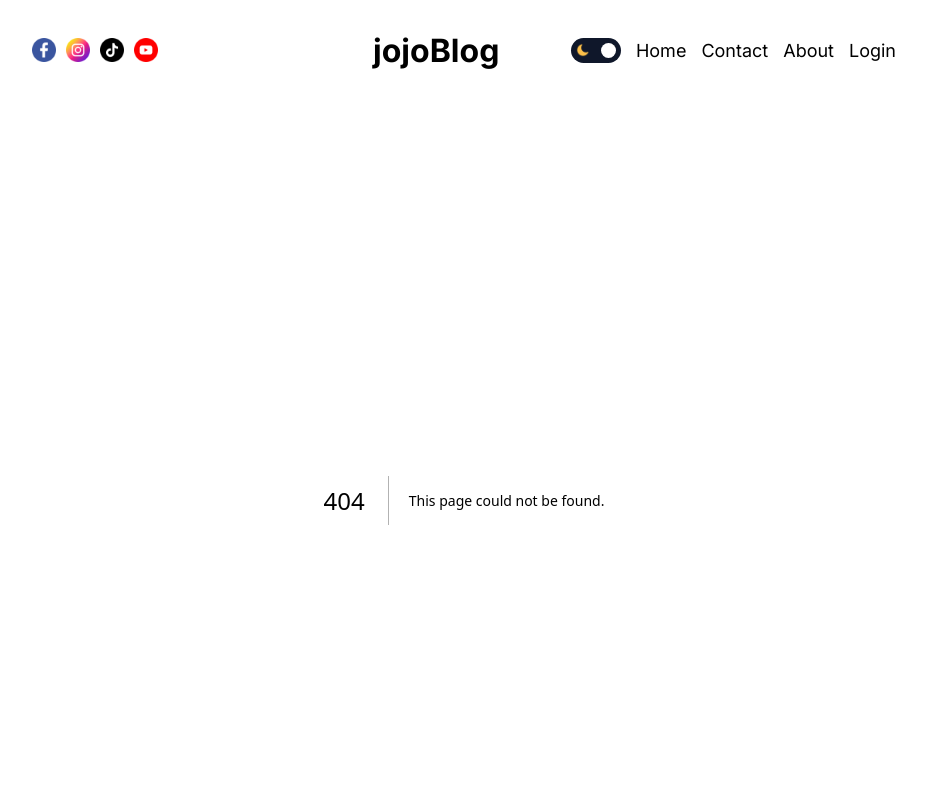
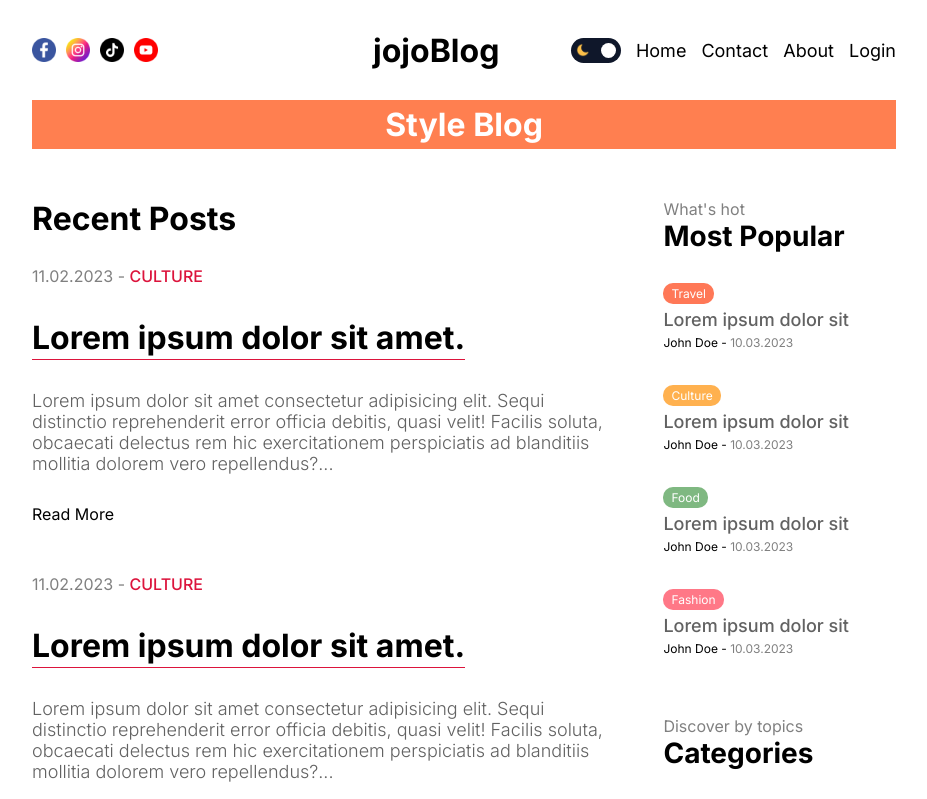
Before and after one commit to Cyber-Infernox/Seasonal-Blogs, a Next.js app in the folder my-app/: page /blog in a window 1280 px wide. Before the commit this address had no page. Shown: the top 799 px of the page, without its empty margins (176-1103 px from the left). Built offline with nearby package versions, Linux system fonts and the light colour scheme.

Commit message:
Category page design

```diff
--- /dev/null
+++ b/my-app/src/app/blog/blogPage.module.css
@@ -0,0 +1,12 @@
+.title {
+  background-color: coral;
+  color: white;
+  padding: 5px 10px;
+  text-align: center;
+  text-transform: capitalize;
+}
+
+.content {
+  display: flex;
+  gap: 50px;
+}
--- /dev/null
+++ b/my-app/src/app/blog/page.jsx
@@ -0,0 +1,18 @@
+// Style
+import CardList from "@/components/cardList/CardList";
+import styles from "./blogPage.module.css";
+import Menu from "@/components/menu/Menu";
+
+const BlogPage = () => {
+  return (
+    <div className={styles.container}>
+      <h1 className={styles.title}>Style Blog</h1>
+      <div className={styles.content}>
+        <CardList />
+        <Menu />
+      </div>
+    </div>
+  );
+};
+
+export default BlogPage;
```
